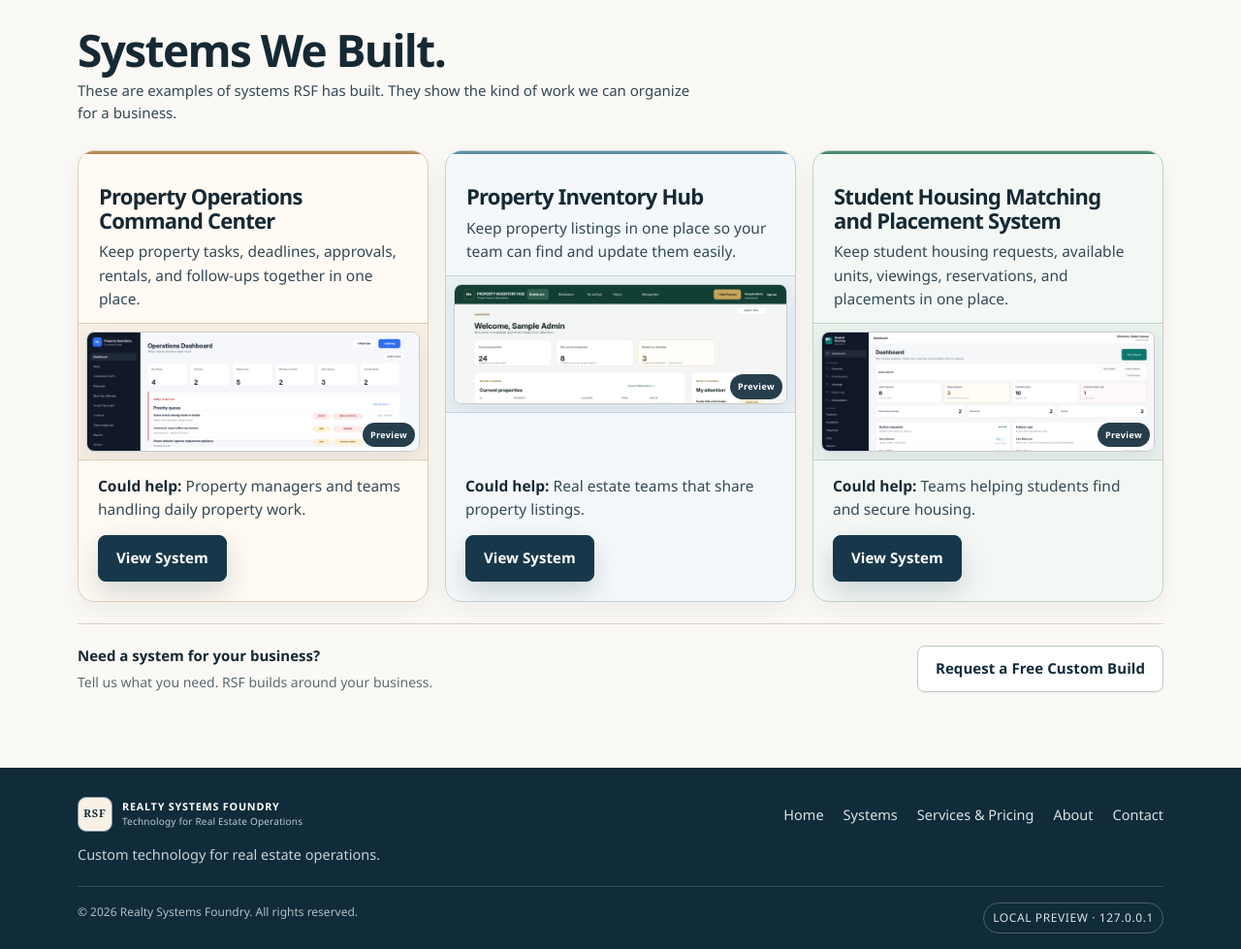
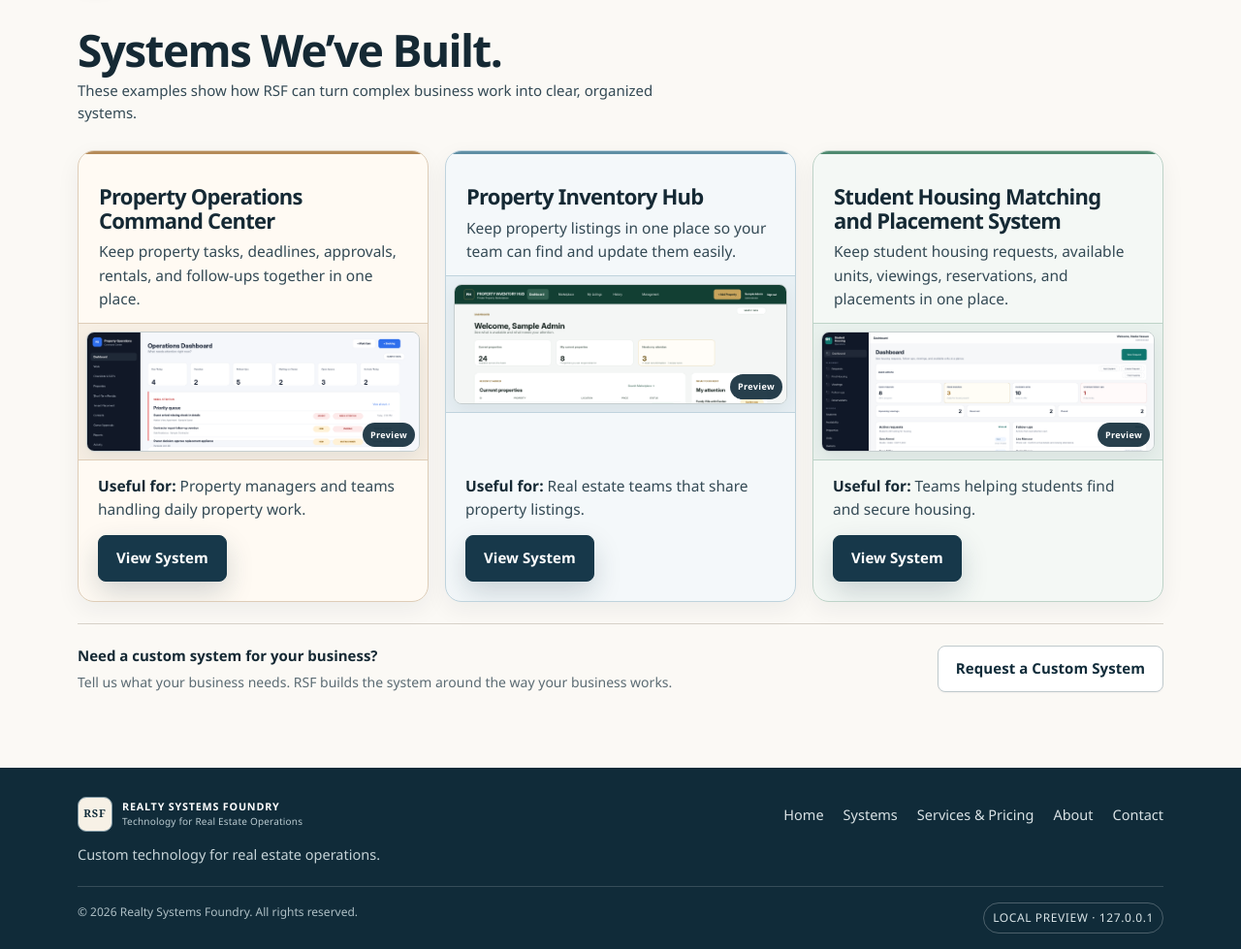
Before and after one commit to keycastro/RSF-Main-System, a Flask app: page /system-templates in a window 1280 px wide. Shown: the part 109-1088 px from the top of the page at 97% size. Run offline with Flask 3, Linux system fonts and the light colour scheme; parts of the project's set-up code (start-up, migrations or seed data) failed here and were passed over; some libraries are stand-ins or nearby versions.

Commit message:
Refine Systems portfolio wording

```diff
--- a/app/templates/public/system_templates.html
+++ b/app/templates/public/system_templates.html
@@ -2,8 +2,8 @@
 {% block content %}
 <section class="page-hero page-hero-simple">
   <div class="container simple-page-hero reveal">
-    <h1>Systems We Built.</h1>
-    <p>These are examples of systems RSF has built. They show the kind of work we can organize for a business.</p>
+    <h1>Systems We’ve Built.</h1>
+    <p>These examples show how RSF can turn complex business work into clear, organized systems.</p>
   </div>
 </section>
 
@@ -37,7 +37,7 @@
         {% endif %}
 
         <div class="template-card-actions system-card-footer">
-          <p class="system-audience"><strong>Could help:</strong> {{ item.card_audience }}</p>
+          <p class="system-audience"><strong>Useful for:</strong> {{ item.card_audience }}</p>
           <a class="button primary" href="{{ url_for('site.system_template_detail', slug=item.slug) }}">View System</a>
         </div>
       </article>
@@ -48,13 +48,13 @@
     <div class="system-search-empty" data-system-search-empty hidden>
       <h2>No matching system.</h2>
       <p>Tell us what your business needs. RSF can build a custom system around it.</p>
-      <a class="button primary" href="{{ url_for('site.contact', intent='custom-build') }}">Build a Custom System</a>
+      <a class="button primary" href="{{ url_for('site.contact', intent='custom-build') }}">Request a Custom System</a>
     </div>
     {% endif %}
 
     <div class="catalog-next-step reveal human-next-step">
-      <div><strong>Need a system for your business?</strong><span>Tell us what you need. RSF builds around your business.</span></div>
-      <a class="button secondary" href="{{ url_for('site.contact', intent='custom-build') }}">{% if free_build_program.visible %}Request a Free Custom Build{% else %}Build a Custom System{% endif %}</a>
+      <div><strong>Need a custom system for your business?</strong><span>Tell us what your business needs. RSF builds the system around the way your business works.</span></div>
+      <a class="button secondary" href="{{ url_for('site.contact', intent='custom-build') }}">{% if free_build_program.visible %}Request a Custom System{% else %}Request a Custom System{% endif %}</a>
     </div>
   </div>
 </section>
```
